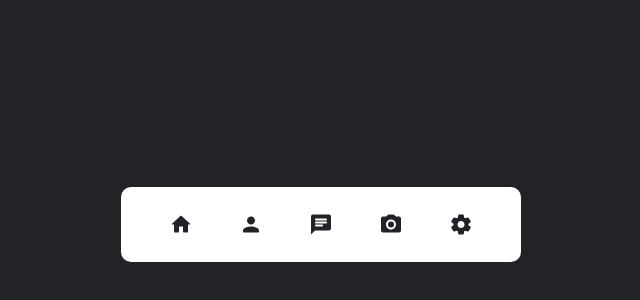
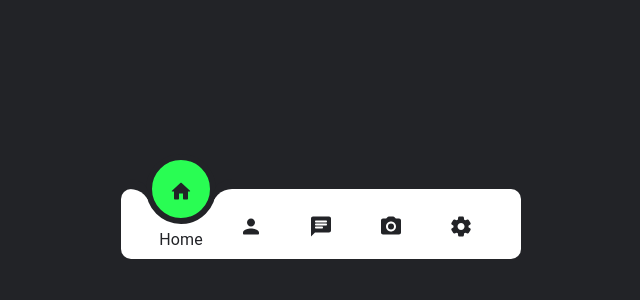
Before and after one commit to jaballogian/awesome-clones, a React (Create React App) app: page /clones/7 in a window 1280 px wide. Shown: the part 176-476 px from the top of the page, without its empty margins (319-959 px from the left). Built offline with nearby package versions, Linux system fonts and the light colour scheme; what contexts would draw is missing.

Commit message:
add selected item Box component and its styles

```diff
--- a/src/pages/RoundedBottomNavigation/Index.jsx
+++ b/src/pages/RoundedBottomNavigation/Index.jsx
@@ -19,7 +19,7 @@ import useStyles from './indexUseStyles'
 const Index = () => {
   const classes = useStyles()
 
-  const [ hoveredItem, setHoveredItem ] = useState(null)
+  const [ activeItem, setActiveItem ] = useState(0)
 
   const navigationsList = [
     {
@@ -47,18 +47,24 @@ const Index = () => {
   return (
     <Box className={classes.root}>
       <List className={classes.navigationsList}>
+        {/* SELECTED ITEM */}
+        <Box
+          className={classes.selectedItem}
+          sx={{ transform: `translateX(calc(70 * ${activeItem}px))` }}
+        />
+
+        {/* NAVIGATIONS LIST */}
         {navigationsList.map((item, index) => (
           <ListItem
             key={index}
             className={classes.navigationItem}
-            onMouseEnter={() => setHoveredItem(index)}
-            onMouseLeave={() => setHoveredItem(null)}
+            onClick={() => setActiveItem(index)}
           >
             {/* IMAGE */}
             <item.icon
               className={
-                hoveredItem === index ?
-                `${classes.navigationIcon} ${classes.navigationIconHovered}` :
+                activeItem === index ?
+                `${classes.navigationIcon} ${classes.navigationIconActive}` :
                 classes.navigationIcon
               }
             />
@@ -67,8 +73,8 @@ const Index = () => {
             <Typography
               variant='subtitle1'
               className={
-                hoveredItem === index ?
-                `${classes.navigationText} ${classes.navigationTextHovered}` :
+                activeItem === index ?
+                `${classes.navigationText} ${classes.navigationTextActive}` :
                 classes.navigationText
               }
             >
--- a/src/pages/RoundedBottomNavigation/indexUseStyles.js
+++ b/src/pages/RoundedBottomNavigation/indexUseStyles.js
@@ -15,13 +15,42 @@ const useStyles = makeStyles((theme) => ({
   },
   navigationsList: {
     width: 400,
-    height: 75,
+    height: 70,
     padding: '0px 25px',
     borderRadius: 10,
     backgroundColor: 'white',
     position: 'relative',
     display: 'flex',
-    justifyContent: 'center',
+  },
+  selectedItem: {
+    position: 'absolute',
+    height: 70,
+    width: 70,
+    backgroundColor: colors.springGreen,
+    top: '-50%',
+    borderRadius: '50%',
+    border: `6px solid ${colors.shark}`,
+    transition: '0.5s ease-in-out',
+    '&::before': {
+      content: '""',
+      position: 'absolute',
+      top: '50%',
+      left: -22,
+      width: 20,
+      height: 20,
+      borderTopRightRadius: 20,
+      boxShadow: `0px -10px 0px 0px ${colors.shark}`,
+    },
+    '&::after': {
+      content: '""',
+      position: 'absolute',
+      top: '50%',
+      right: -22,
+      width: 20,
+      height: 20,
+      borderTopLeftRadius: 20,
+      boxShadow: `0px -10px 0px 0px ${colors.shark}`,
+    },
   },
   navigationItem: {
     display: 'flex',
@@ -29,6 +58,7 @@ const useStyles = makeStyles((theme) => ({
     position: 'relative',
     width: 70,
     padding: 0,
+    cursor: 'pointer',
   },
   navigationIcon: {
     position: 'relative',
@@ -36,19 +66,19 @@ const useStyles = makeStyles((theme) => ({
     transition: '0.5s ease-in-out',
     color: colors.shark,
   },
-  navigationIconHovered: {
+  navigationIconActive: {
     transform: 'translateY(-35px)',
   },
   navigationText: {
     position: 'absolute',
     color: colors.shark,
     opacity: 0,
-    bottom: 10,
+    bottom: 0,
     transition: '0.5s ease-in-out',
   },
-  navigationTextHovered: {
+  navigationTextActive: {
     opacity: 1,
-    transform: 'translateY(-15px)',
+    transform: 'translateY(-5px)',
   },
 }))
 
```
